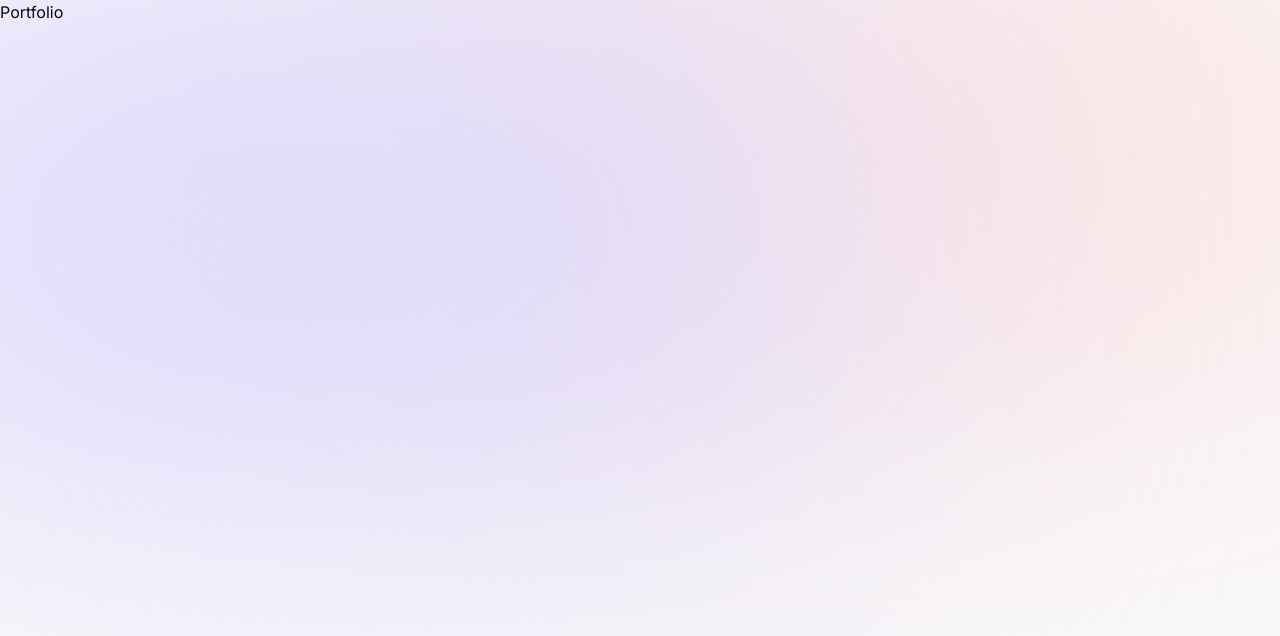
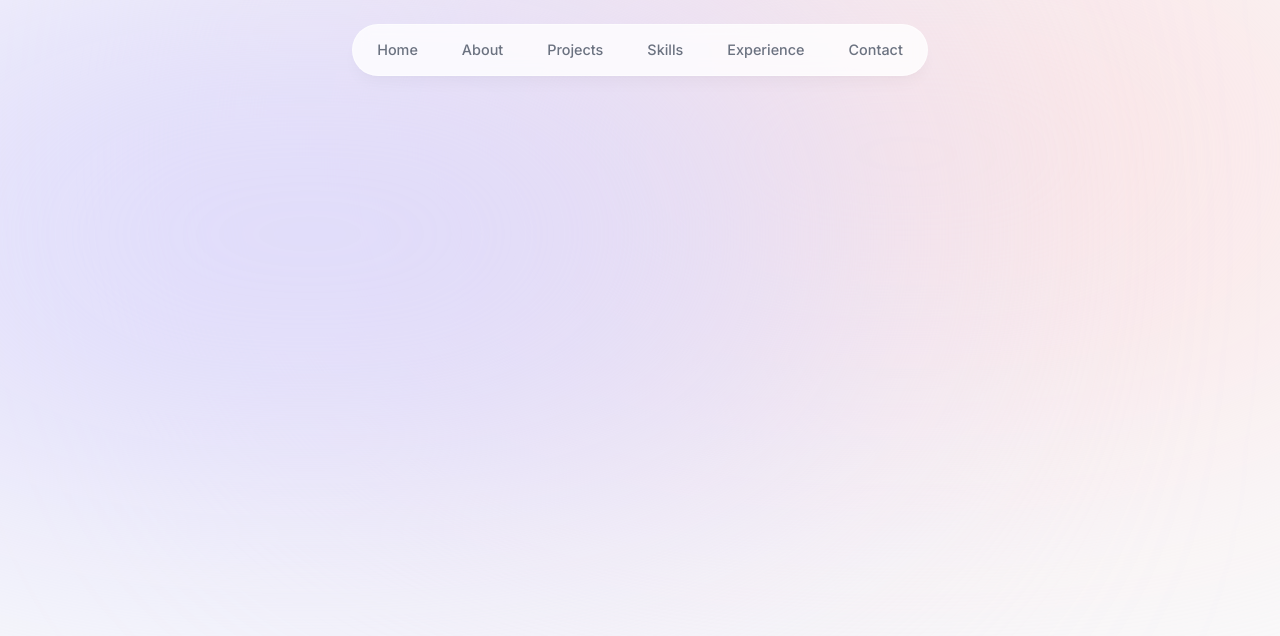
Before and after one commit to chrisdav6/nextjs-portfolio-website, a Next.js app: page / in a window 1280 px wide. Shown: the top 636 px of the page. Built offline with nearby package versions, Linux system fonts and the light colour scheme.

Commit message:
Working on Header component

```diff
--- a/app/layout.tsx
+++ b/app/layout.tsx
@@ -1,6 +1,7 @@
 import './globals.css';
 import type { Metadata } from 'next';
 import { Inter } from 'next/font/google';
+import Header from '@/components/Header';
 
 const inter = Inter({ subsets: ['latin'] });
 
@@ -17,9 +18,12 @@
 }) {
   return (
     <html lang='en'>
-      <body className={`${inter.className} bg-gray-50 text-gray-950 relative`}>
+      <body
+        className={`${inter.className} bg-gray-50 text-gray-950 relative h-[5000px]`}
+      >
         <div className='bg-[#fbe2e3] absolute top-[-6rem] right-[-11rem] h-[31.25rem] w-[31.25rem] -z-10 rounded-full blur-[10rem] sm:w-[68.75rem]'></div>
         <div className='bg-[#dbd7fb] absolute top-[-1rem] left-[-35rem] h-[31.25rem] w-[50rem] -z-10 rounded-full blur-[10rem] sm:w-[68.75rem] md:left[-33rem] lg:left-[-28rem] xl:left-[-15rem] 2xl:left-[-5rem]'></div>
+        <Header />
         {children}
       </body>
     </html>
--- a/app/page.tsx
+++ b/app/page.tsx
@@ -1,5 +1,5 @@
 const Home = () => {
-  return <main className=''>Portfolio</main>;
+  return <main className=''></main>;
 };
 
 export default Home;
--- /dev/null
+++ b/components/Header.tsx
@@ -0,0 +1,40 @@
+'use client';
+import Link from 'next/link';
+import { links } from '@/lib/data';
+import { motion } from 'framer-motion';
+
+const Header = () => {
+  return (
+    <header className='z-[999] relative'>
+      <motion.div
+        className='fixed top-0 left-1/2 h-[4.5rem] w-full rounded-none border border-white border-opacity-40 bg-white bg-opacity-80 shadow-lg shadow-black/[0.03] backdrop-blur-[0.5rem] sm:top-6 sm:h-[3.25rem] sm:w-[36rem] sm:rounded-full'
+        initial={{ y: -100, x: '-50%', opacity: 0 }}
+        animate={{ y: 0, x: '-50%', opacity: 1 }}
+        transition={{ type: 'spring' }}
+      ></motion.div>
+
+      <nav className='flex fixed top-[0.15rem] left-1/2 -translate-x-1/2 h-12 py-2 sm:top-[1.7rem] sm:h-[initial] sm:py-0'>
+        <ul className='flex w-[22rem] flex-wrap items-center justify-center gap-y-1 text-[0.9rem] font-medium text-gray-500 sm:w-[initial] sm:flex-nowrap sm:gap-5'>
+          {links.map((link) => (
+            <motion.li
+              className='flex items-center justify-center h-3/4'
+              key={link.hash}
+              initial={{ y: -100, opacity: 0 }}
+              animate={{ y: 0, opacity: 1 }}
+              transition={{ type: 'spring', duration: 1 }}
+            >
+              <Link
+                className='flex items-center justify-center w-full px-3 py-3 hover:text-gray-950 transition'
+                href={link.hash}
+              >
+                {link.name}
+              </Link>
+            </motion.li>
+          ))}
+        </ul>
+      </nav>
+    </header>
+  );
+};
+
+export default Header;
--- /dev/null
+++ b/lib/data.ts
@@ -0,0 +1,107 @@
+import React from 'react';
+import { CgWorkAlt } from 'react-icons/cg';
+import { FaReact } from 'react-icons/fa';
+import { LuGraduationCap } from 'react-icons/lu';
+import corpcommentImg from '@/public/corpcomment.png';
+import rmtdevImg from '@/public/rmtdev.png';
+import wordanalyticsImg from '@/public/wordanalytics.png';
+
+export const links = [
+  {
+    name: 'Home',
+    hash: '#home',
+  },
+  {
+    name: 'About',
+    hash: '#about',
+  },
+  {
+    name: 'Projects',
+    hash: '#projects',
+  },
+  {
+    name: 'Skills',
+    hash: '#skills',
+  },
+  {
+    name: 'Experience',
+    hash: '#experience',
+  },
+  {
+    name: 'Contact',
+    hash: '#contact',
+  },
+] as const;
+
+export const experiencesData = [
+  {
+    title: 'Graduated bootcamp',
+    location: 'Miami, FL',
+    description:
+      'I graduated after 6 months of studying. I immediately found a job as a front-end developer.',
+    icon: React.createElement(LuGraduationCap),
+    date: '2019',
+  },
+  {
+    title: 'Front-End Developer',
+    location: 'Orlando, FL',
+    description:
+      'I worked as a front-end developer for 2 years in 1 job and 1 year in another job. I also upskilled to the full stack.',
+    icon: React.createElement(CgWorkAlt),
+    date: '2019 - 2021',
+  },
+  {
+    title: 'Full-Stack Developer',
+    location: 'Houston, TX',
+    description:
+      "I'm now a full-stack developer working as a freelancer. My stack includes React, Next.js, TypeScript, Tailwind, Prisma and MongoDB. I'm open to full-time opportunities.",
+    icon: React.createElement(FaReact),
+    date: '2021 - present',
+  },
+] as const;
+
+export const projectsData = [
+  {
+    title: 'CorpComment',
+    description:
+      'I worked as a full-stack developer on this startup project for 2 years. Users can give public feedback to companies.',
+    tags: ['React', 'Next.js', 'MongoDB', 'Tailwind', 'Prisma'],
+    imageUrl: corpcommentImg,
+  },
+  {
+    title: 'rmtDev',
+    description:
+      'Job board for remote developer jobs. I was the front-end developer. It has features like filtering, sorting and pagination.',
+    tags: ['React', 'TypeScript', 'Next.js', 'Tailwind', 'Redux'],
+    imageUrl: rmtdevImg,
+  },
+  {
+    title: 'Word Analytics',
+    description:
+      'A public web app for quick analytics on text. It shows word count, character count and social media post limits.',
+    tags: ['React', 'Next.js', 'SQL', 'Tailwind', 'Framer'],
+    imageUrl: wordanalyticsImg,
+  },
+] as const;
+
+export const skillsData = [
+  'HTML',
+  'CSS',
+  'JavaScript',
+  'TypeScript',
+  'React',
+  'Next.js',
+  'Node.js',
+  'Git',
+  'Tailwind',
+  'Prisma',
+  'MongoDB',
+  'Redux',
+  'GraphQL',
+  'Apollo',
+  'Express',
+  'PostgreSQL',
+  'Python',
+  'Django',
+  'Framer Motion',
+] as const;
--- a/package.json
+++ b/package.json
@@ -15,10 +15,12 @@
     "autoprefixer": "10.4.14",
     "eslint": "8.46.0",
     "eslint-config-next": "13.4.12",
+    "framer-motion": "^10.15.1",
     "next": "13.4.12",
     "postcss": "8.4.27",
     "react": "18.2.0",
     "react-dom": "18.2.0",
+    "react-icons": "^4.10.1",
     "tailwindcss": "3.3.3",
     "typescript": "5.1.6"
   }
```
Also changed, not shown: 1 other file (tests, documents, lock files or other folders).
